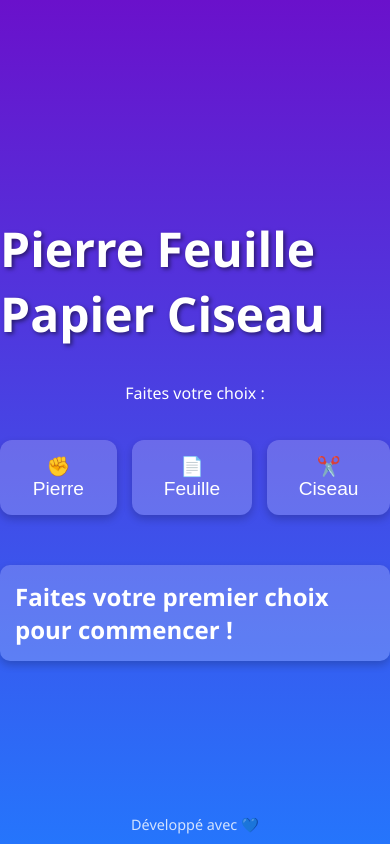
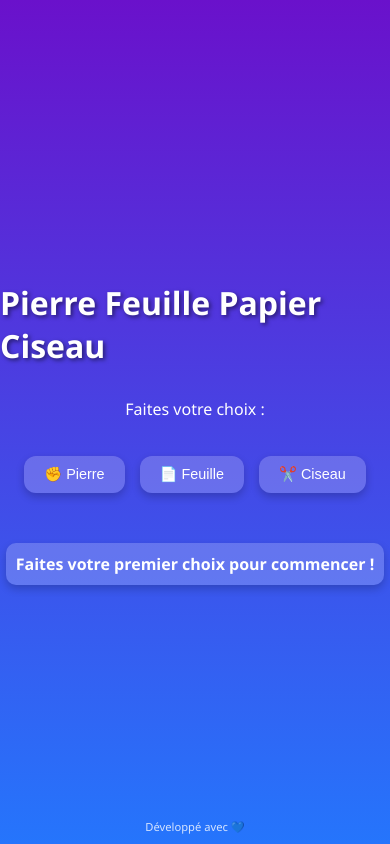
Before and after one commit to BabaBoy-ky/KFC, a plain HTML site: page index.html in a window 390 px wide. Drawn offline with Linux system fonts and the light colour scheme.

Commit message:
Update styles.css

```diff
--- a/styles.css
+++ b/styles.css
@@ -20,6 +20,8 @@ h1 {
     display: flex;
     gap: 15px;
     margin: 20px 0;
+    flex-wrap: wrap; /* Permet aux boutons de se réorganiser sur plusieurs lignes si nécessaire */
+    justify-content: center; /* Centre les boutons dans le conteneur */
 }
 .choices button {
     padding: 15px 30px;
@@ -51,3 +53,39 @@ footer {
     font-size: 0.9rem;
     opacity: 0.8;
 }
+
+/* Media Queries pour rendre le design responsive sur les écrans mobiles */
+@media (max-width: 768px) {
+    h1 {
+        font-size: 2.5rem;
+    }
+    .choices button {
+        padding: 12px 24px;
+        font-size: 1rem;
+    }
+    .result {
+        font-size: 1.2rem;
+        padding: 12px;
+    }
+    footer {
+        font-size: 0.8rem;
+    }
+}
+
+@media (max-width: 480px) {
+    h1 {
+        font-size: 2rem;
+        margin-bottom: 15px;
+    }
+    .choices button {
+        padding: 10px 20px;
+        font-size: 0.9rem;
+    }
+    .result {
+        font-size: 1rem;
+        padding: 10px;
+    }
+    footer {
+        font-size: 0.7rem;
+    }
+}
```
